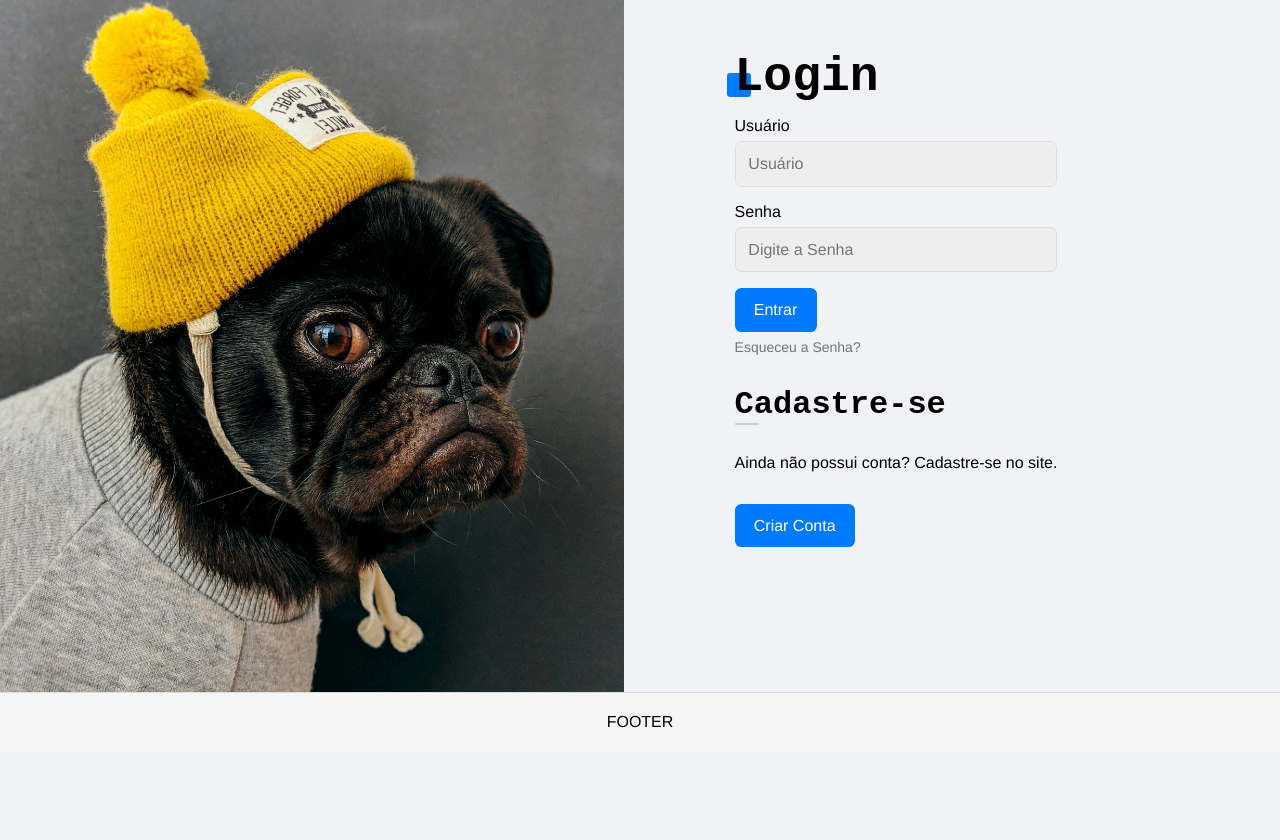
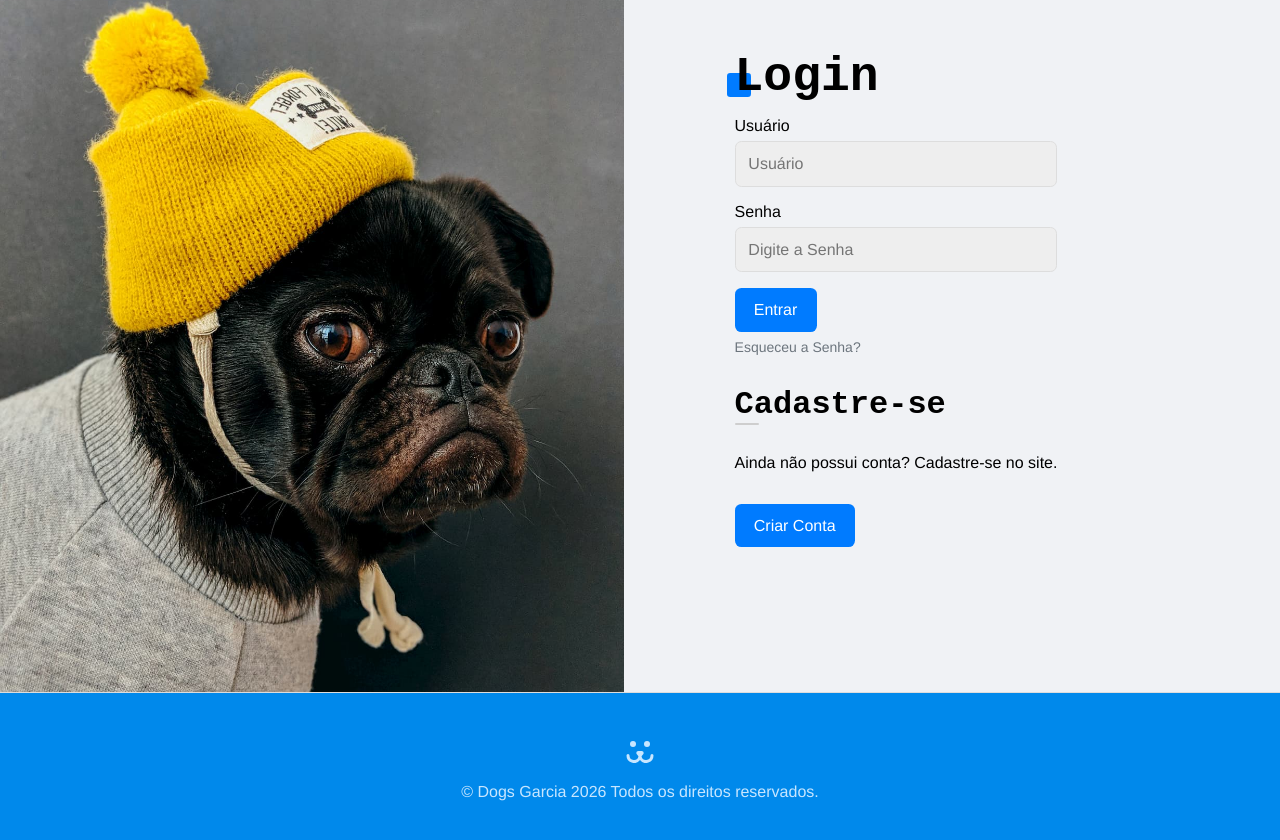
Before and after one commit to Lucasgarcc/dog-social, a React (Vite) app: page /login in a window 1280 px wide. Shown: the part 172-1012 px from the top of the page. Before the commit the page ends 923 px from the top, so only its background shows below. Built offline with nearby package versions, Linux system fonts and the light colour scheme.

Commit message:
feat: :sparkles: ajusta componente Footer e melhora UX/UI da Home

```diff
--- a/src/App.jsx
+++ b/src/App.jsx
@@ -14,11 +14,13 @@ import NotFoundPage from './pages/NotFoundPage/NotFoundPage.jsx';
 function App() {
 
 	return (
-		<>
-			<div>
-				{/* Header */}
-				<Header />
 
+		<div className='App'>
+
+			{/* Header */}
+			<Header />
+
+			<main className='main'>
 				<Routes>
 					<Route
 						path='/'
@@ -56,10 +58,11 @@ function App() {
 					/>
 				</Routes>
 
-				{/* Footer */}
-				<Footer />
-			</div>
-		</>
+
+			</main>
+			{/* Footer */}
+			<Footer />
+		</div>
 	)
 }
 
--- a/src/components/Layout/Footer/Footer.jsx
+++ b/src/components/Layout/Footer/Footer.jsx
@@ -1,12 +1,18 @@
 import React from 'react';
 import styles from './Footer.module.css';
+import DogLogo from '../../../assets/img/dog.svg?react'
 
 const Footer = () => {
-  return (
-    <div className={styles.footer}>
-      FOOTER
-    </div>
-  )
+
+	return (
+
+		<div className={styles.footer}>
+
+			<DogLogo />
+
+			<p>&copy; Dogs Garcia 2026 Todos os direitos reservados.</p>
+		</div>
+	)
 }
 
 export default Footer;
--- a/src/components/Layout/Footer/Footer.module.css
+++ b/src/components/Layout/Footer/Footer.module.css
@@ -1,7 +1,17 @@
 .footer {
-  background-color: #f5f5f5;
-  padding: 20px;
+  padding: 3rem 1rem 0 1rem;
+  background-color: var(--color-primary-s);
+  color: hwb(207 78% 0%);
+  height: 10rem;
   text-align: center;
   border-top: 1px solid #ddd;
-  width: 100%;
+
+  p {
+    margin-top:  1rem;
+
+  }
 }
+
+.footer svg * {
+  fill: hwb(207 78% 0%);
+}
--- a/src/components/Layout/Header/Header.jsx
+++ b/src/components/Layout/Header/Header.jsx
@@ -10,7 +10,7 @@ const Header = () => {
 	/**
 	 * @description  para acessar os dados do usuário no contexto
 	 */
-	const { data, userLogout, navigate } = React.useContext(UserContext);
+	const { data } = React.useContext(UserContext);
 
 	return (
 
@@ -34,9 +34,11 @@ const Header = () => {
 
 					</div>
 				) : (
+
 					<Link to="/login" className={styles.Login}>
-						Login / Criar
+						Login
 					</Link>
+
 				)}
 
 			</nav>
--- a/src/styles/App.css
+++ b/src/styles/App.css
@@ -5,6 +5,7 @@
 
   /* Styles Colors */
   --color-primary: #007bff;
+  --color-primary-s: hsl(205, 100%, 46%);
   --color-secondary: #6c757d;
   --color-grey: #888f94;
   --color-grey-light: #cecece;
@@ -126,3 +127,13 @@ a {
     transform: initial;
   }
 }
+
+.App {
+  display: flex;
+  flex-direction: column;
+  min-height: calc(100vh + 10rem);
+}
+
+.main {
+  flex: 2;
+}
```
